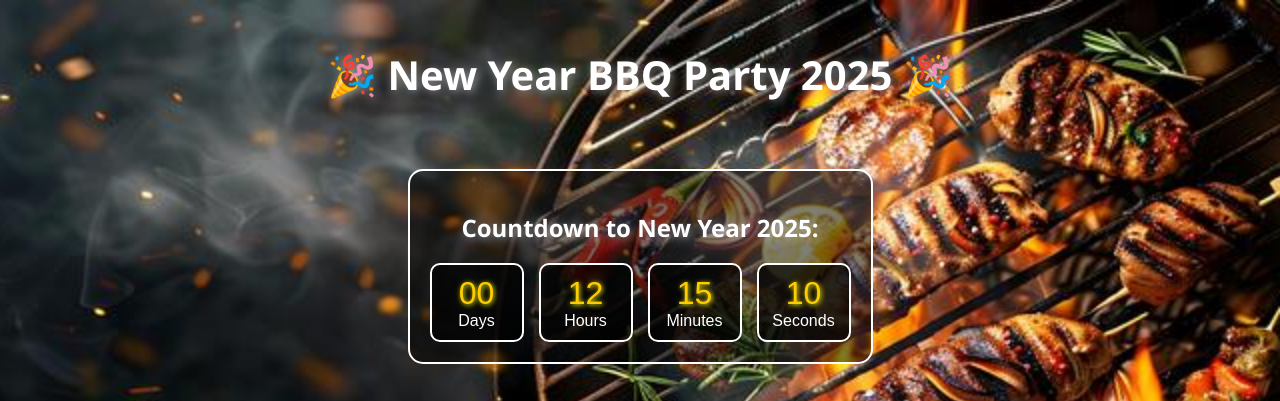
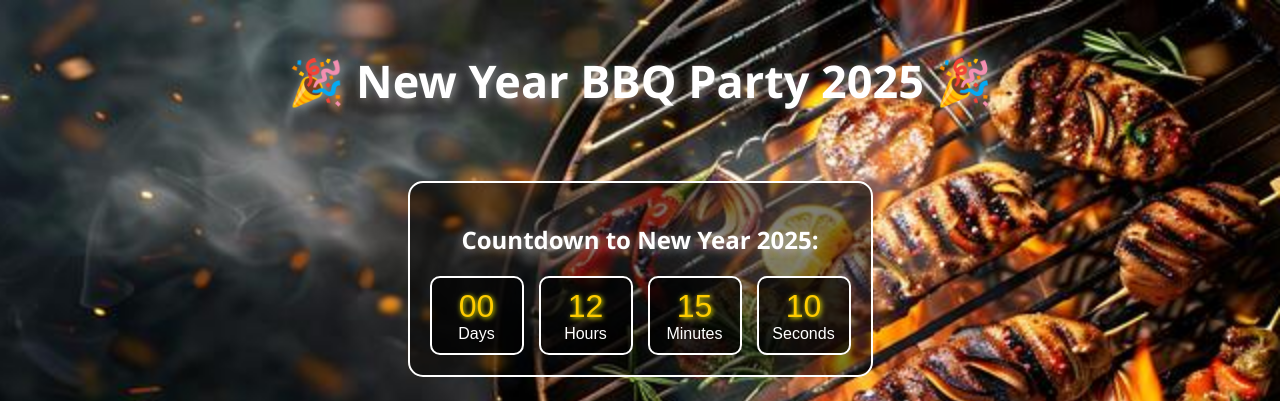
Before and after one commit to redwannicee/online-bbq, a plain HTML site: page index.html in a window 1280 px wide. Shown: the top 401 px of the page. Drawn offline with Linux system fonts and the light colour scheme.

Commit message:
Update style.css

```diff
--- a/style.css
+++ b/style.css
@@ -19,7 +19,7 @@ h1, h2 {
 }
 
 h1 {
-    font-size: 40px; /* Change this value to your desired size */
+    font-size: 45px; /* Change this value to your desired size */
 }
 
 #countdown {
```
